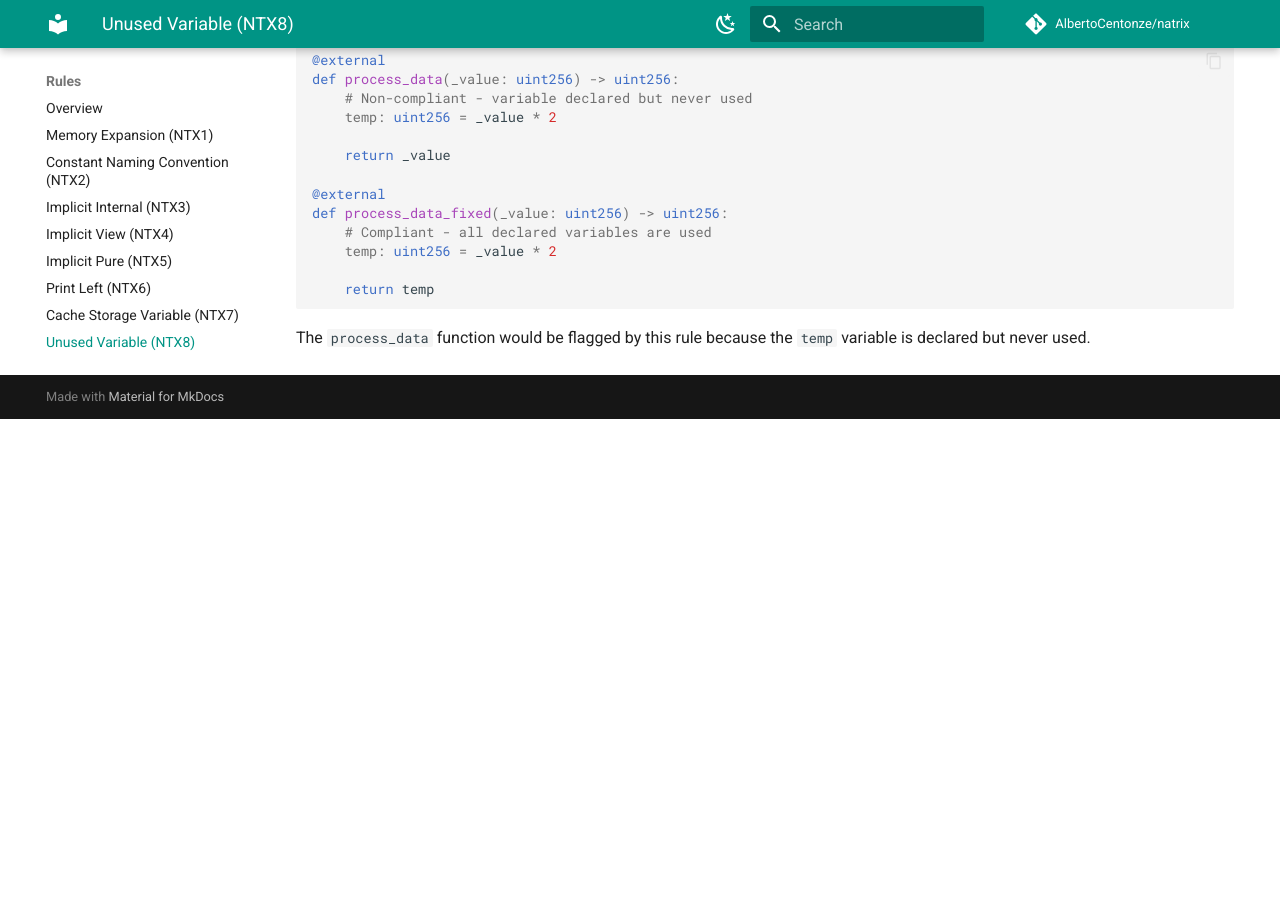
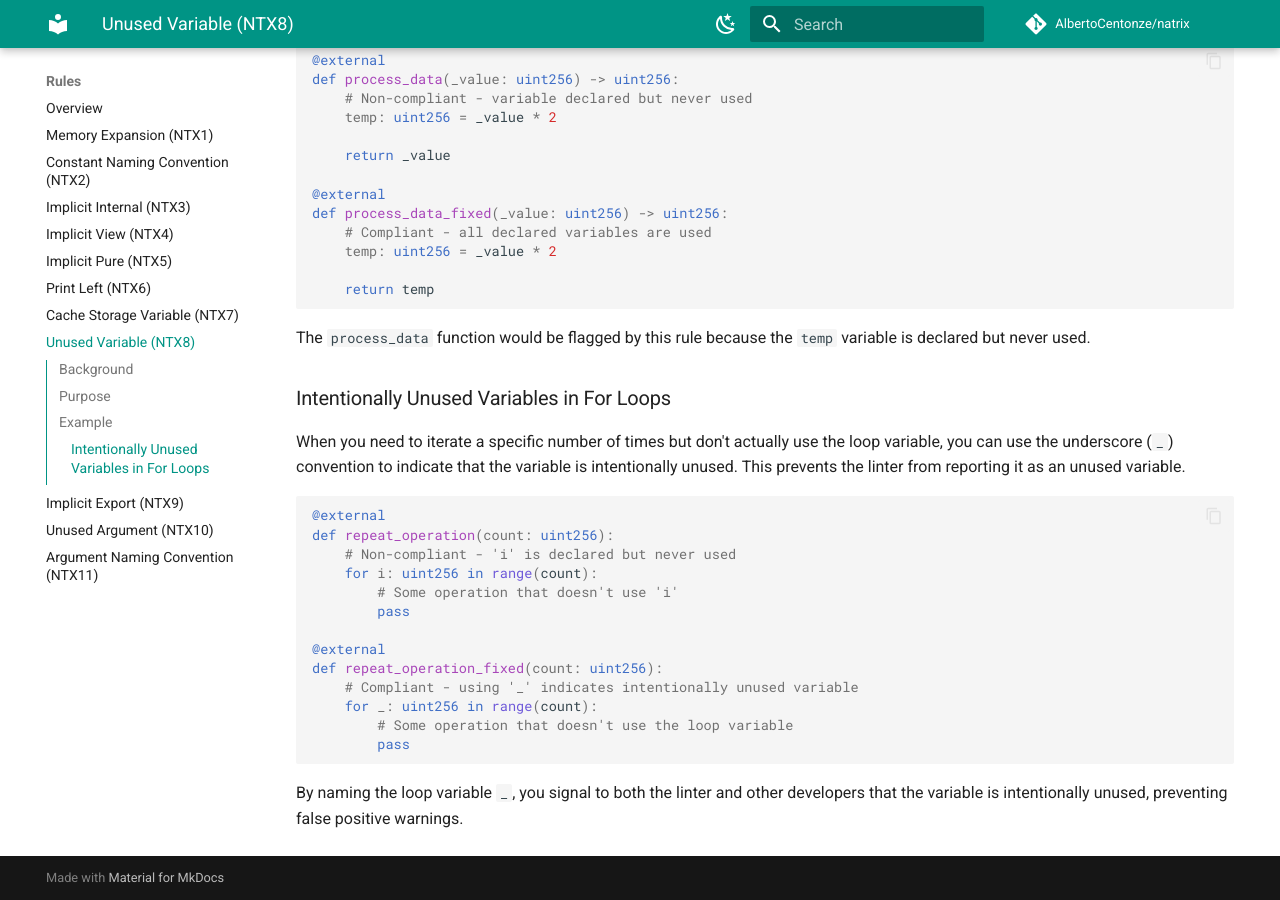
Before and after one commit to AlbertoCentonze/natrix, an MkDocs documentation site: the page built from docs/rules/unused-variable.md, in a window 1280 px wide and 900 px high, scrolled down 664 px. Built offline with MkDocs 1.6.1 and Material for MkDocs 9.7.7, drawn with Linux system fonts in a browser that asks for light colours; comment, search, counter and statistics services are not loaded; before the commit the page ends 1083 px from its top, so only the background shows below that.

Commit message:
docs: document for loop unused vars

````diff
--- a/docs/rules/unused-variable.md
+++ b/docs/rules/unused-variable.md
@@ -32,3 +32,25 @@ def process_data_fixed(_value: uint256) -> uint256:
 ```
 
 The `process_data` function would be flagged by this rule because the `temp` variable is declared but never used.
+
+### Intentionally Unused Variables in For Loops
+
+When you need to iterate a specific number of times but don't actually use the loop variable, you can use the underscore (`_`) convention to indicate that the variable is intentionally unused. This prevents the linter from reporting it as an unused variable.
+
+```vyper
+@external
+def repeat_operation(count: uint256):
+    # Non-compliant - 'i' is declared but never used
+    for i: uint256 in range(count):
+        # Some operation that doesn't use 'i'
+        pass
+
+@external
+def repeat_operation_fixed(count: uint256):
+    # Compliant - using '_' indicates intentionally unused variable
+    for _: uint256 in range(count):
+        # Some operation that doesn't use the loop variable
+        pass
+```
+
+By naming the loop variable `_`, you signal to both the linter and other developers that the variable is intentionally unused, preventing false positive warnings.
````
